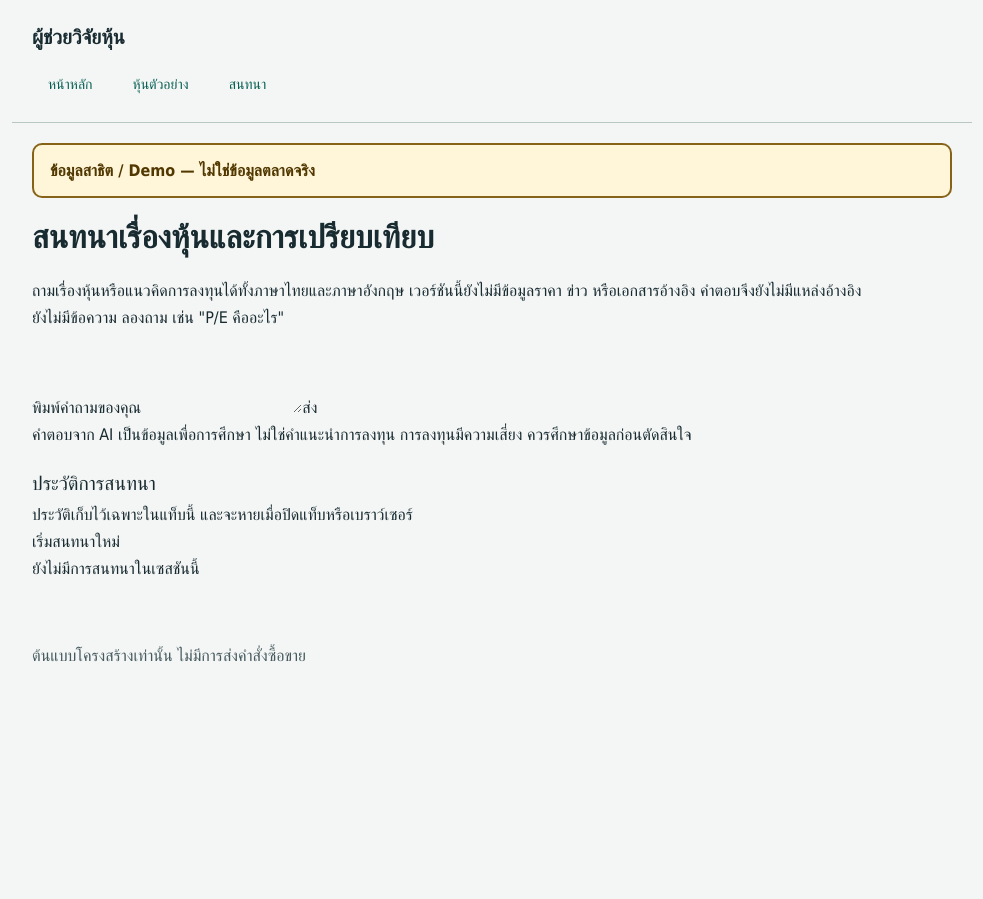
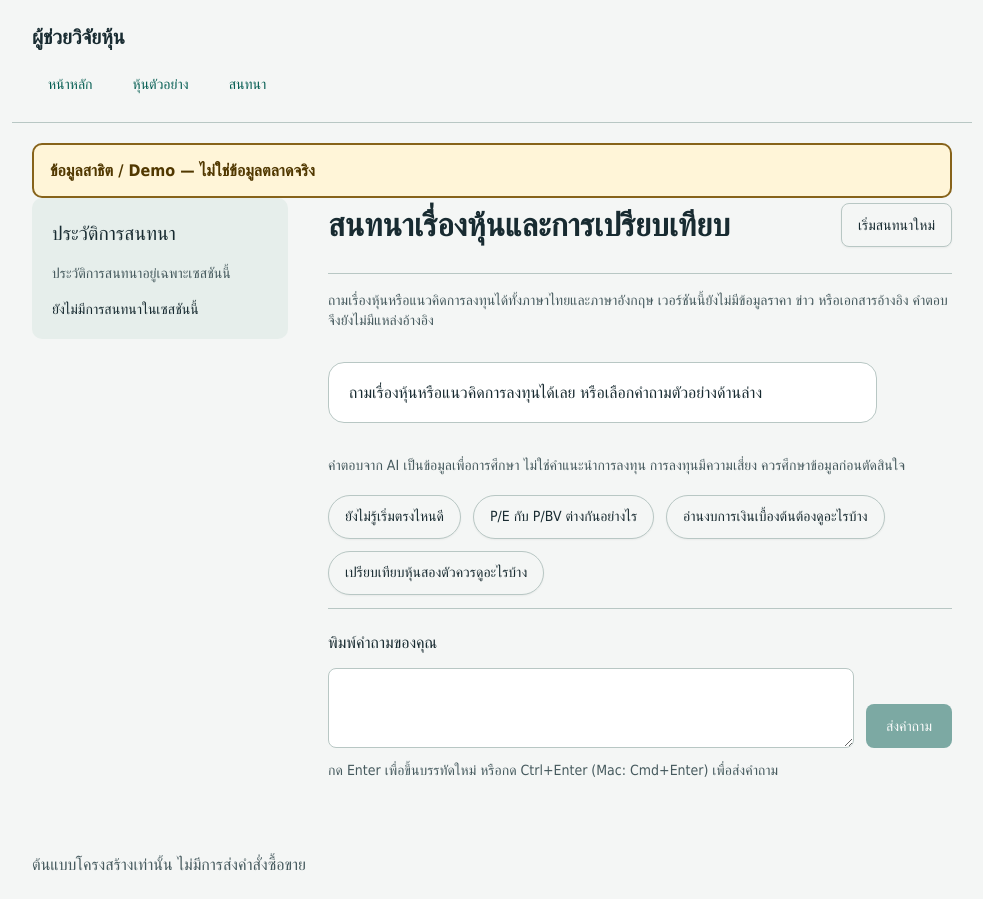
Before and after one commit to senella02/smart-financial-advisor, a Next.js app in the folder apps/web/: page /chat in a window 1280 px wide. Shown: the whole page, without its empty margins (148-1131 px from the left). Before the commit the page ends 800 px from the top, so only its background shows below. Built offline with nearby package versions, Linux system fonts and the light colour scheme.

Commit message:
feat(chat): redesign chat page layout

```diff
--- a/apps/web/src/app/chat/chat-panel.tsx
+++ b/apps/web/src/app/chat/chat-panel.tsx
@@ -1,6 +1,7 @@
 "use client";
 
-import { useState, type FormEvent, type KeyboardEvent } from "react";
+import { useEffect, useRef, useState, type KeyboardEvent } from "react";
+import { Button } from "@/components/ui/button";
 import type { Messages } from "../../messages/index";
 import { addMessage, removeLastMessage, updateHistory, useSessionHistory, type Conversation } from "./session-history";
 
@@ -12,20 +13,35 @@ export function ChatPanel({ t, language }: { t: Messages; language: string }) {
   const [draft, setDraft] = useState("");
   const [pending, setPending] = useState(false);
   const [error, setError] = useState<string | null>(null);
+  const composer = useRef<HTMLTextAreaElement>(null);
+  const following = useRef(true);
   const active = history.conversations.find((c) => c.conversationId === activeId);
   const turns = active?.messages ?? [];
-  // Keep message dates visible so older answers are not mistaken for fresh ones.
-  const formatTime = (iso: string) =>
-    new Date(iso).toLocaleString(language, { dateStyle: "short", timeStyle: "short", timeZone: "Asia/Bangkok" });
+  const prompts = [t.chatPromptStart, t.chatPromptTerms, t.chatPromptStatements, t.chatPromptCompare];
+  // Explicit Gregorian year with its era label (e.g. "14 พ.ย. ค.ศ. 2026 16:07 น."), per docs/ui-conventions.md.
+  const formatTime = (iso: string) => new Date(iso).toLocaleString(`${language}-u-ca-gregory`, {
+    year: "numeric", month: "short", day: "numeric", hour: "2-digit", minute: "2-digit", era: "short", timeZone: "Asia/Bangkok",
+  });
+
+  // Auto-scroll only while the reader is already at the latest message.
+  useEffect(() => {
+    const track = () => {
+      following.current = window.innerHeight + window.scrollY >= document.documentElement.scrollHeight - 160;
+    };
+    window.addEventListener("scroll", track, { passive: true });
+    return () => window.removeEventListener("scroll", track);
+  }, []);
+  useEffect(() => {
+    if (following.current) window.scrollTo({ top: document.documentElement.scrollHeight });
+  }, [turns.length, pending]);
 
   function open(conversationId: string | null) {
     setActiveId(conversationId);
     setError(null);
   }
 
-  async function send(event: FormEvent) {
-    event.preventDefault();
-    const message = draft.trim();
+  async function submit(text: string) {
+    const message = text.trim();
     if (!message || pending) return;
     const conversationId = activeId ?? crypto.randomUUID();
     const association = active?.association ?? MAIN;
@@ -35,11 +51,12 @@ export function ChatPanel({ t, language }: { t: Messages; language: string }) {
     setDraft("");
     setPending(true);
     setError(null);
-    // Put the question back so the visitor can resend it.
-    const fail = (text: string) => {
+    composer.current?.focus();
+    // Take the question back out of the log and keep it as the draft, so retrying never shows it twice.
+    const fail = (errorText: string) => {
       updateHistory((h) => removeLastMessage(h, conversationId));
       setDraft(message);
-      setError(text);
+      setError(errorText);
     };
     try {
       const res = await fetch("/api/chat", {
@@ -63,64 +80,124 @@ export function ChatPanel({ t, language }: { t: Messages; language: string }) {
     }
   }
 
-  function sendOnEnter(event: KeyboardEvent<HTMLTextAreaElement>) {
-    // Thai IMEs use Enter to confirm composition, so only plain Enter sends.
-    if (event.key === "Enter" && !event.shiftKey && !event.nativeEvent.isComposing) {
+  function sendOnCtrlEnter(event: KeyboardEvent<HTMLTextAreaElement>) {
+    // Enter adds a new line; Ctrl/Cmd+Enter sends, but never while a Thai input method is composing.
+    if (event.key === "Enter" && (event.ctrlKey || event.metaKey) && !event.nativeEvent.isComposing) {
       event.preventDefault();
-      event.currentTarget.form?.requestSubmit();
+      void submit(draft);
     }
   }
 
+  const historyList = (
+    <div className="space-y-4">
+      <p className="text-sm text-muted-foreground">{t.historySessionNote}</p>
+      {history.conversations.length === 0 ? <p className="text-sm">{t.historyEmpty}</p> : (
+        <ul className="space-y-2">
+          {history.conversations.map((c) => (
+            <li key={c.conversationId}>
+              <Button
+                type="button" variant="ghost" disabled={pending} onClick={() => open(c.conversationId)}
+                aria-current={c.conversationId === activeId ? "true" : undefined}
+                className="h-auto min-h-11 w-full flex-col items-start gap-1 px-3 py-3 text-left aria-[current=true]:bg-card aria-[current=true]:shadow-xs"
+              >
+                <span className="w-full truncate">{c.messages[0].text}</span>
+                <time dateTime={c.messages[c.messages.length - 1].createdAt} className="text-xs font-normal text-muted-foreground">
+                  {formatTime(c.messages[c.messages.length - 1].createdAt)}
+                </time>
+              </Button>
+            </li>
+          ))}
+        </ul>
+      )}
+    </div>
+  );
+
   return (
-    <>
-      <div className="chat">
-        <div aria-live="polite">
-          {turns.length === 0 ? <p>{t.chatEmpty}</p> : (
-            <ol className="chat-log">
+    <div className="lg:grid lg:grid-cols-[16rem_minmax(0,1fr)] lg:items-start lg:gap-10">
+      <div className="min-w-0">
+        <div className="flex flex-wrap items-center justify-between gap-4 border-b pb-5">
+          <h1 className="my-0">{t.mainChat}</h1>
+          <Button type="button" variant="outline" className="min-h-11" onClick={() => open(null)} disabled={pending}>{t.chatNew}</Button>
+        </div>
+        <p className="mt-4 text-sm text-muted-foreground">{t.mainChatIntro}</p>
+        <details className="mt-6 rounded-lg bg-secondary px-4 lg:hidden">
+          <summary className="flex min-h-11 cursor-pointer items-center font-medium">
+            {t.history} ({history.conversations.length})
+          </summary>
+          <div className="pb-4">{historyList}</div>
+        </details>
+
+        <div aria-live="polite" className="py-8">
+          {turns.length === 0 ? (
+            <p className="max-w-[88%] rounded-2xl border bg-card px-5 py-4">{t.chatEmpty}</p>
+          ) : (
+            <ol className="flex flex-col gap-6">
               {turns.map((turn) => (
-                <li key={turn.createdAt + turn.role} className={`turn ${turn.role}`}>
-                  <strong>{turn.role === "user" ? t.chatYou : t.chatAssistant}</strong>{" "}
-                  <time dateTime={turn.createdAt}>{formatTime(turn.createdAt)}</time>
-                  <p>{turn.text}</p>
+                <li
+                  key={turn.createdAt + turn.role}
+                  className={`max-w-[88%] rounded-2xl px-5 py-4 ${turn.role === "user"
+                    ? "self-end bg-primary text-primary-foreground"
+                    : "border bg-card"}`}
+                >
+                  <span className="sr-only">{turn.role === "user" ? t.chatYou : t.chatAssistant}</span>
+                  <p className="whitespace-pre-wrap break-words">{turn.text}</p>
+                  <time
+                    dateTime={turn.createdAt}
+                    className={`mt-2 block text-xs ${turn.role === "user" ? "text-primary-foreground/80" : "text-muted-foreground"}`}
+                  >
+                    {formatTime(turn.createdAt)}
+                  </time>
                 </li>
               ))}
             </ol>
           )}
-          {pending && <p role="status">{t.chatSending}</p>}
+          {pending && (
+            <p role="status" className="mt-6 w-fit rounded-2xl border bg-card px-5 py-4 text-muted-foreground motion-safe:animate-pulse">
+              {t.chatSending}
+            </p>
+          )}
         </div>
-        {error && <p role="alert" className="chat-error">{error}</p>}
-        <form onSubmit={send}>
-          <label htmlFor="chat-input">{t.chatInputLabel}</label>
-          <textarea
-            id="chat-input" rows={3} maxLength={4000} value={draft}
-            onChange={(event) => setDraft(event.target.value)} onKeyDown={sendOnEnter}
-          />
-          <button type="submit" disabled={pending || !draft.trim()}>{t.chatSend}</button>
+
+        <p className="mb-5 text-sm text-muted-foreground">{t.chatDisclaimer}</p>
+        <div role="group" aria-label={t.chatPromptsLabel} className="mb-6 flex flex-wrap gap-3">
+          {prompts.map((prompt) => (
+            <Button
+              key={prompt} type="button" variant="outline" size="sm" disabled={pending}
+              className="h-auto min-h-11 whitespace-normal rounded-full px-4" onClick={() => void submit(prompt)}
+            >
+              {prompt}
+            </Button>
+          ))}
+        </div>
+
+        {/* Only the input is pinned, and only on wide screens: on phones it would cover the answer, especially with the keyboard open. */}
+        <form
+          onSubmit={(event) => { event.preventDefault(); void submit(draft); }}
+          className="grid gap-3 border-t bg-background pb-5 pt-5 lg:sticky lg:bottom-0"
+        >
+          <label htmlFor="chat-input" className="font-medium">{t.chatInputLabel}</label>
+          <div className="flex items-end gap-3">
+            <textarea
+              id="chat-input" ref={composer} rows={2} maxLength={4000} value={draft} aria-describedby="chat-hint"
+              onChange={(event) => setDraft(event.target.value)} onKeyDown={sendOnCtrlEnter}
+              className="min-w-0 flex-1 resize-y rounded-md border border-input bg-card px-4 py-3"
+            />
+            <Button type="submit" className="min-h-11 px-5" disabled={pending || !draft.trim()}>{t.chatSend}</Button>
+          </div>
+          <p id="chat-hint" className="text-sm text-muted-foreground">{t.chatSendHint}</p>
+          {error && (
+            <div role="alert" className="flex flex-wrap items-center gap-3">
+              <p className="font-medium text-destructive">{error}</p>
+              <Button type="submit" variant="outline" size="sm" className="min-h-11" disabled={pending}>{t.chatRetry}</Button>
+            </div>
+          )}
         </form>
-        <p className="chat-disclaimer">{t.chatDisclaimer}</p>
       </div>
-      <section aria-labelledby="history-heading">
-        <h2 id="history-heading">{t.history}</h2>
-        <p>{t.historySessionNote}</p>
-        <button type="button" onClick={() => open(null)} disabled={pending}>{t.chatNew}</button>
-        {history.conversations.length === 0 ? <p>{t.historyEmpty}</p> : (
-          <ul className="history-list">
-            {history.conversations.map((c) => (
-              <li key={c.conversationId}>
-                <button
-                  type="button" disabled={pending} onClick={() => open(c.conversationId)}
-                  aria-current={c.conversationId === activeId ? "true" : undefined}
-                >
-                  <span>{c.messages[0].text}</span>
-                  <time dateTime={c.messages[c.messages.length - 1].createdAt}>
-                    {formatTime(c.messages[c.messages.length - 1].createdAt)}
-                  </time>
-                </button>
-              </li>
-            ))}
-          </ul>
-        )}
-      </section>
-    </>
+
+      <aside aria-labelledby="history-heading" className="hidden rounded-lg bg-secondary p-5 lg:sticky lg:top-6 lg:order-first lg:block">
+        <h2 id="history-heading" className="mb-3 mt-0">{t.history}</h2>
+        {historyList}
+      </aside>
+    </div>
   );
 }
--- a/apps/web/src/app/chat/page.tsx
+++ b/apps/web/src/app/chat/page.tsx
@@ -1,14 +1,7 @@
-import { Card, CardContent, CardHeader, CardTitle } from "@/components/ui/card";
 import { getMessages } from "../../messages/index";
 import { ChatPanel } from "./chat-panel";
 
 export default async function ChatPage() {
   const { language, messages } = await getMessages();
-  return (
-    <>
-      <h1>{messages.mainChat}</h1>
-      <p>{messages.mainChatIntro}</p>
-      <ChatPanel t={messages} language={language} />
-    </>
-  );
+  return <ChatPanel t={messages} language={language} />;
 }
--- a/apps/web/src/messages/th.json
+++ b/apps/web/src/messages/th.json
@@ -20,18 +20,25 @@
   "stockChatPlaceholder": "พื้นที่สนทนาที่จะเชื่อมโยงกับหุ้นที่เลือกอย่างชัดเจน",
   "mainChat": "สนทนาเรื่องหุ้นและการเปรียบเทียบ",
   "mainChatIntro": "ถามเรื่องหุ้นหรือแนวคิดการลงทุนได้ทั้งภาษาไทยและภาษาอังกฤษ เวอร์ชันนี้ยังไม่มีข้อมูลราคา ข่าว หรือเอกสารอ้างอิง คำตอบจึงยังไม่มีแหล่งอ้างอิง",
-  "chatEmpty": "ยังไม่มีข้อความ ลองถาม เช่น \"P/E คืออะไร\"",
+  "chatEmpty": "ถามเรื่องหุ้นหรือแนวคิดการลงทุนได้เลย หรือเลือกคำถามตัวอย่างด้านล่าง",
   "chatYou": "คุณ",
   "chatAssistant": "ผู้ช่วย AI",
   "chatInputLabel": "พิมพ์คำถามของคุณ",
-  "chatSend": "ส่ง",
+  "chatSend": "ส่งคำถาม",
+  "chatSendHint": "กด Enter เพื่อขึ้นบรรทัดใหม่ หรือกด Ctrl+Enter (Mac: Cmd+Enter) เพื่อส่งคำถาม",
+  "chatRetry": "ลองส่งอีกครั้ง",
+  "chatPromptsLabel": "คำถามตัวอย่าง",
+  "chatPromptStart": "ยังไม่รู้เริ่มตรงไหนดี",
+  "chatPromptTerms": "P/E กับ P/BV ต่างกันอย่างไร",
+  "chatPromptStatements": "อ่านงบการเงินเบื้องต้นต้องดูอะไรบ้าง",
+  "chatPromptCompare": "เปรียบเทียบหุ้นสองตัวควรดูอะไรบ้าง",
   "chatSending": "กำลังเรียบเรียงคำตอบ…",
-  "chatError": "ไม่สามารถรับคำตอบได้ กรุณาลองส่งอีกครั้ง",
+  "chatError": "ไม่สามารถรับคำตอบได้ คำถามของคุณยังอยู่ในช่องพิมพ์",
   "chatUnavailable": "ยังไม่ได้เชื่อมต่อโมเดล AI บนเซิร์ฟเวอร์นี้",
   "chatDisclaimer": "คำตอบจาก AI เป็นข้อมูลเพื่อการศึกษา ไม่ใช่คำแนะนำการลงทุน การลงทุนมีความเสี่ยง ควรศึกษาข้อมูลก่อนตัดสินใจ",
   "history": "ประวัติการสนทนา",
   "historyEmpty": "ยังไม่มีการสนทนาในเซสชันนี้",
-  "historySessionNote": "ประวัติเก็บไว้เฉพาะในแท็บนี้ และจะหายเมื่อปิดแท็บหรือเบราว์เซอร์",
+  "historySessionNote": "ประวัติการสนทนาอยู่เฉพาะเซสชันนี้",
   "chatNew": "เริ่มสนทนาใหม่",
   "footer": "ต้นแบบโครงสร้างเท่านั้น ไม่มีการส่งคำสั่งซื้อขาย",
   "notFound": "ไม่พบหน้าตัวอย่างนี้",
```
Also changed, not shown: apps/web/src/messages/en.json (+11 -4 lines).
